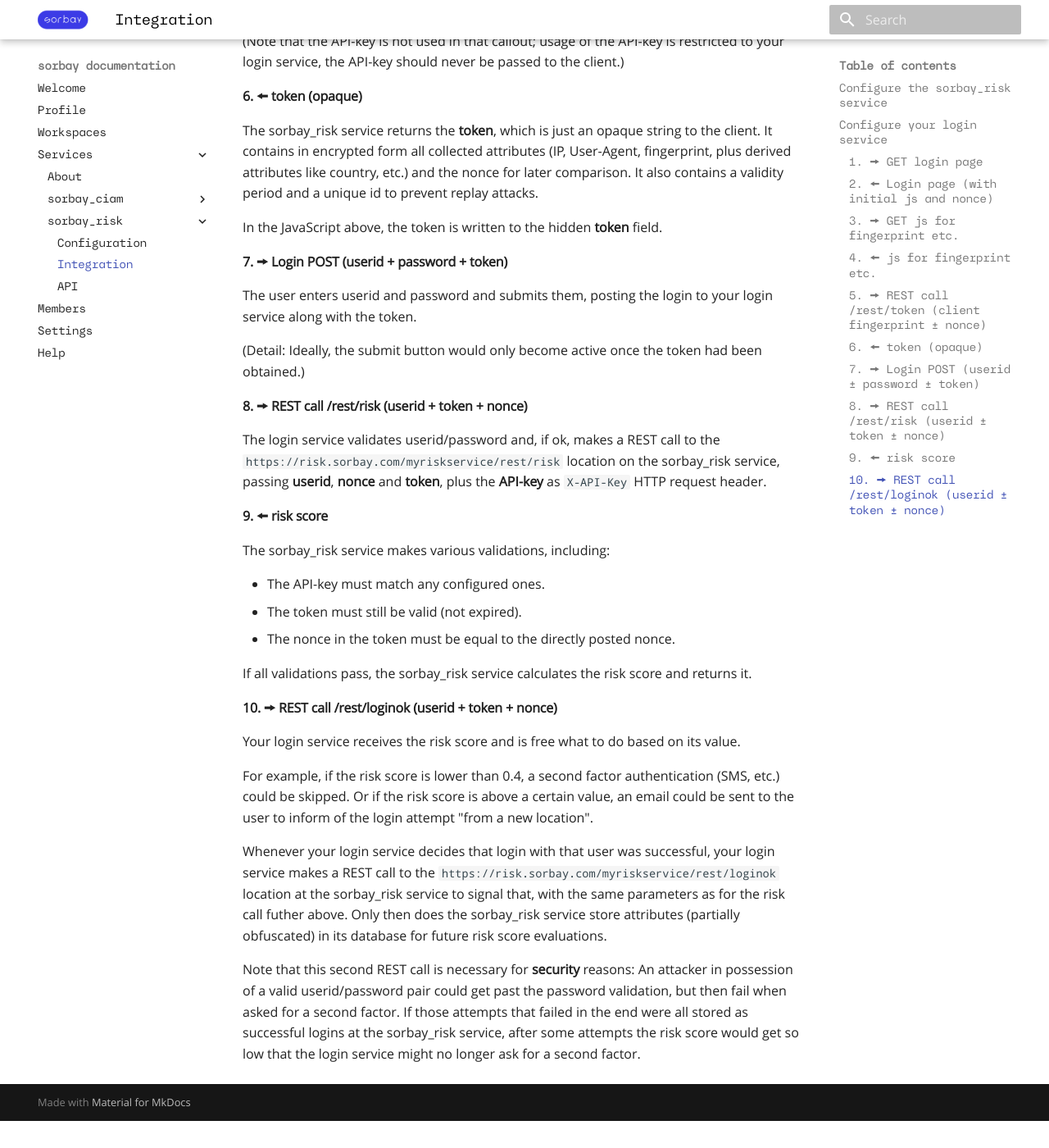
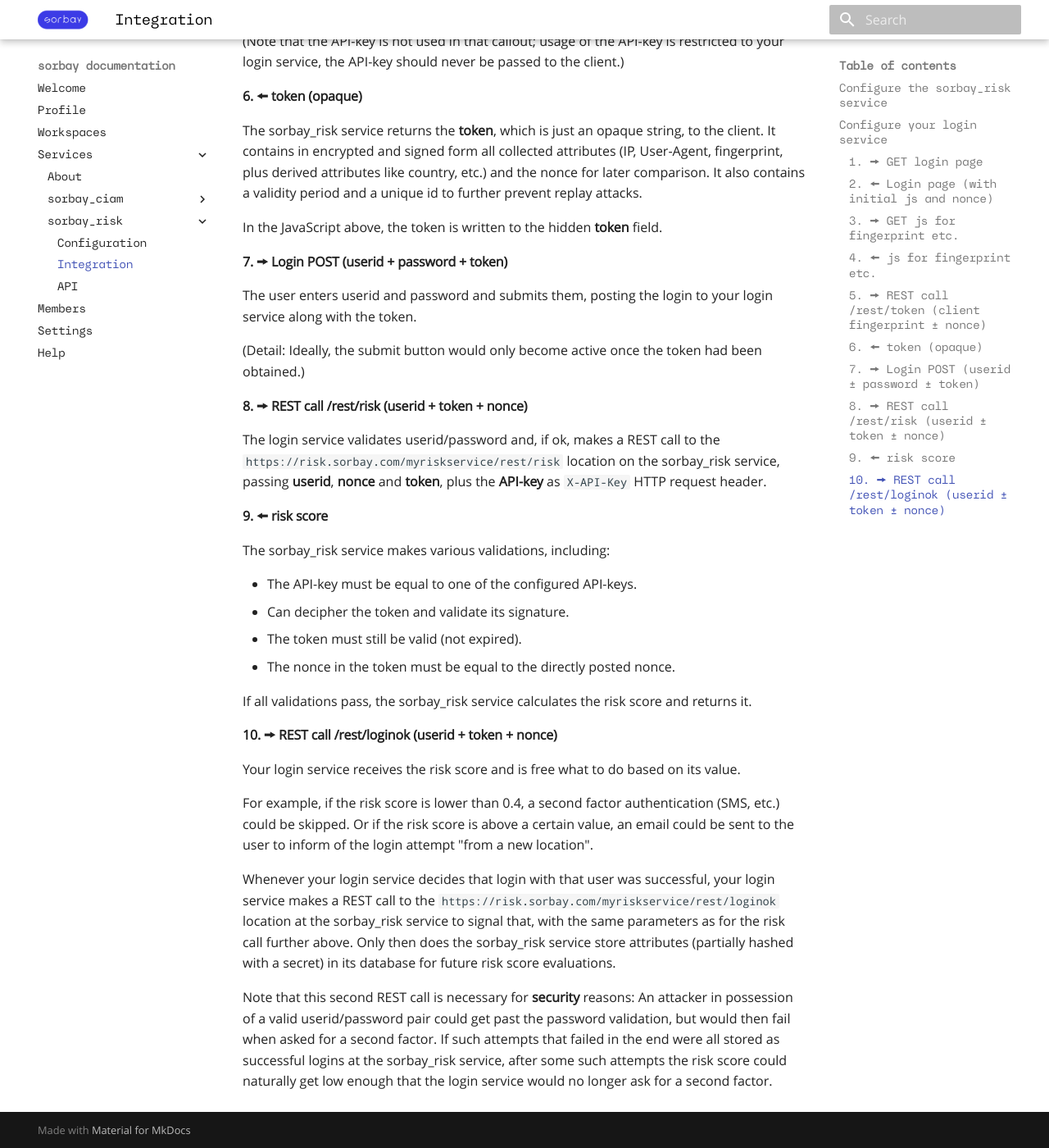
Before and after one commit to sorbay/sorbay-documentation, an MkDocs documentation site: the page built from docs/en/sorbay_risk_integration.md, in a window 1280 px wide and 1400 px high, scrolled down 2683 px. Shown: the whole window at 82% size. Built offline with MkDocs 1.6.1 and Material for MkDocs 9.7.7, drawn with Linux system fonts in a browser that asks for light colours; before the commit the page ends 4050 px from its top, so only the background shows below that; some of the changed text lies outside the part shown.

Commit message:
documenting risk service

````diff
--- a/docs/en/sorbay_risk_integration.md
+++ b/docs/en/sorbay_risk_integration.md
@@ -51,12 +51,14 @@
 
 #### 1. 🠚 GET login page
 
-A user goes to the login location in their browser/client, maybe redirected when trying to access a protected application or going directly to the login page.
+A user goes to the login location in their browser/client
+(maybe redirected when trying to access a protected application
+or going directly to the login page).
 
 #### 2. 🠘 Login page (with initial js and nonce)
 
 Your login service sends back a login page with form fields for **userid** and **password**,
-plus a hidden field named **token**, and the following JavaScript:
+plus a hidden field named **token**, and the following JavaScript (somewhere after the fields):
 
 ```javascript
 <script>
@@ -95,7 +97,7 @@
 
 #### 6. 🠘 token (opaque)
 
-The sorbay_risk service returns the **token**, which is just an opaque string to the client. It contains in encrypted form all collected attributes (IP, User-Agent, fingerprint, plus derived attributes like country, etc.) and the nonce for later comparison. It also contains a validity period and a unique id to prevent replay attacks.
+The sorbay_risk service returns the **token**, which is just an opaque string, to the client. It contains in encrypted and signed form all collected attributes (IP, User-Agent, fingerprint, plus derived attributes like country, etc.) and the nonce for later comparison. It also contains a validity period and a unique id to further prevent replay attacks.
 
 In the JavaScript above, the token is written to the hidden **token** field.
 
@@ -113,7 +115,8 @@
 
 The sorbay_risk service makes various validations, including:
 
-- The API-key must match any configured ones.
+- The API-key must be equal to one of the configured API-keys.
+- Can decipher the token and validate its signature.
 - The token must still be valid (not expired).
 - The nonce in the token must be equal to the directly posted nonce.
 
@@ -125,6 +128,6 @@
 
 For example, if the risk score is lower than 0.4, a second factor authentication (SMS, etc.) could be skipped. Or if the risk score is above a certain value, an email could be sent to the user to inform of the login attempt "from a new location".
 
-Whenever your login service decides that login with that user was successful, your login service makes a REST call to the `https://risk.sorbay.com/myriskservice/rest/loginok` location at the sorbay_risk service to signal that, with the same parameters as for the risk call futher above. Only then does the sorbay_risk service store attributes (partially obfuscated) in its database for future risk score evaluations.
+Whenever your login service decides that login with that user was successful, your login service makes a REST call to the `https://risk.sorbay.com/myriskservice/rest/loginok` location at the sorbay_risk service to signal that, with the same parameters as for the risk call further above. Only then does the sorbay_risk service store attributes (partially hashed with a secret) in its database for future risk score evaluations.
 
-Note that this second REST call is necessary for **security** reasons: An attacker in possession of a valid userid/password pair could get past the password validation, but then fail when asked for a second factor. If those attempts that failed in the end were all stored as successful logins at the sorbay_risk service, after some attempts the risk score would get so low that the login service might no longer ask for a second factor.
+Note that this second REST call is necessary for **security** reasons: An attacker in possession of a valid userid/password pair could get past the password validation, but would then fail when asked for a second factor. If such attempts that failed in the end were all stored as successful logins at the sorbay_risk service, after some such attempts the risk score could naturally get low enough that the login service would no longer ask for a second factor.
````
Also changed, not shown: other parts of docs/en/sorbay_risk_integration.md (+3 -3 lines).
